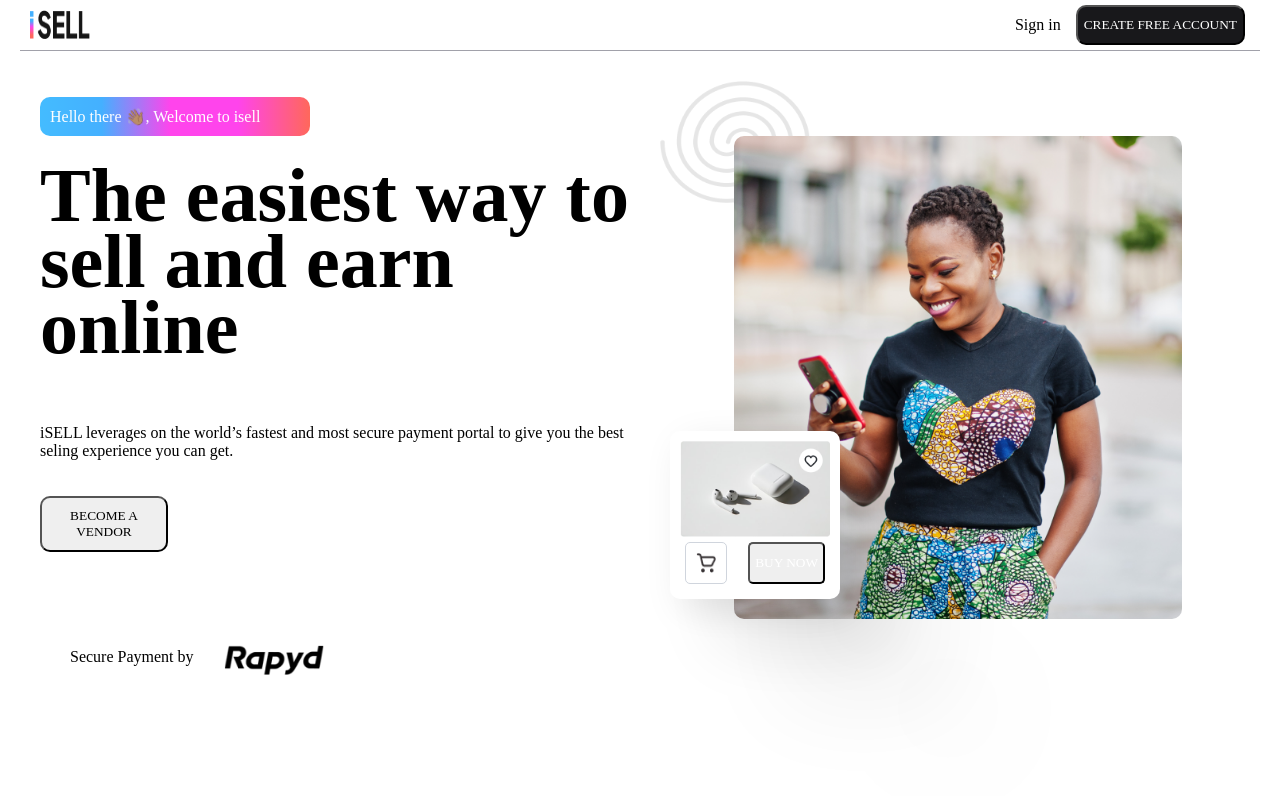
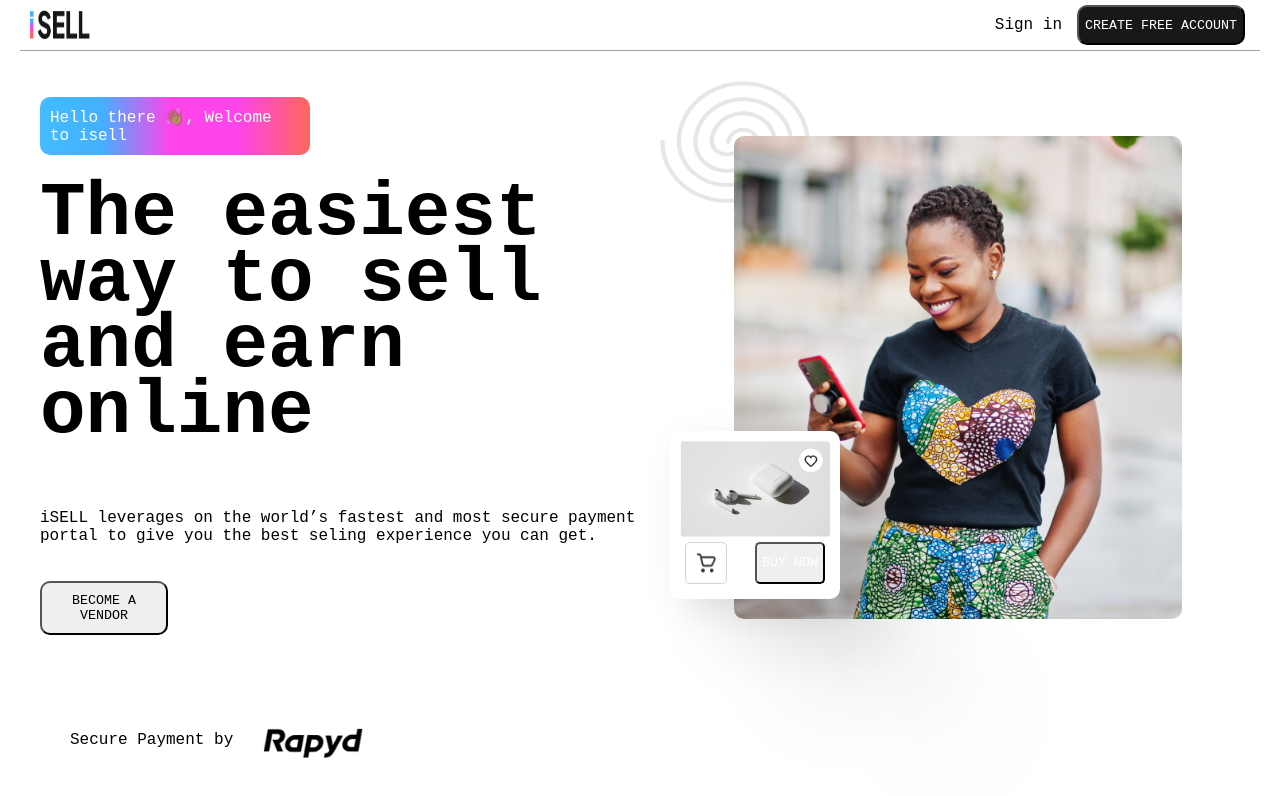
Before and after one commit to Team-xyzdev/iSELL, a React (Create React App) app: page / in a window 1280 px wide. Shown: the top 796 px of the page. Built offline with nearby package versions, Linux system fonts and the light colour scheme; no server answers; a web font is replaced by a local one.

Commit message:
fixing and debugging ⚙️

```diff
--- a/src/index.scss
+++ b/src/index.scss
@@ -17,22 +17,22 @@ body {
 }
 
 h1, h2 {
-  font-family: TT Firs Neue ;
+  font-family: TT Firs Neue ,'Courier New';
 }
 
 p {
-  font-family: TT Firs;
+  font-family: TT Firs, 'Courier New';
 }
 button {
-  font-family: TT Firs;
+  font-family: TT Firs, 'Courier New';
   text-transform: uppercase;
 }
 
 input {
-  font-family: TT Firs;
+  font-family: TT Firs, 'Courier New';
 }
 select, option {
-  font-family: TT Firs;
+  font-family: TT Firs, 'Courier New';
 }
 code {
   font-family: source-code-pro, Menlo, Monaco, Consolas, 'Courier New',
```
